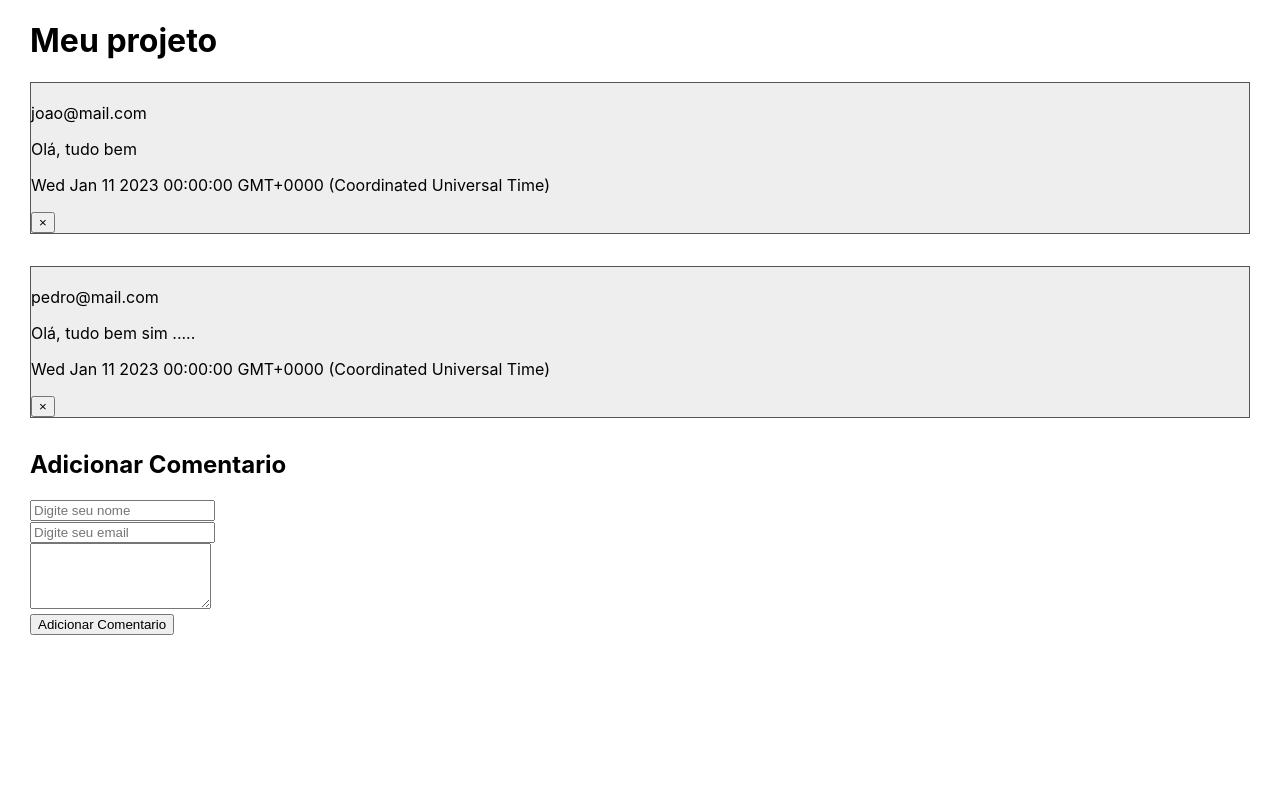
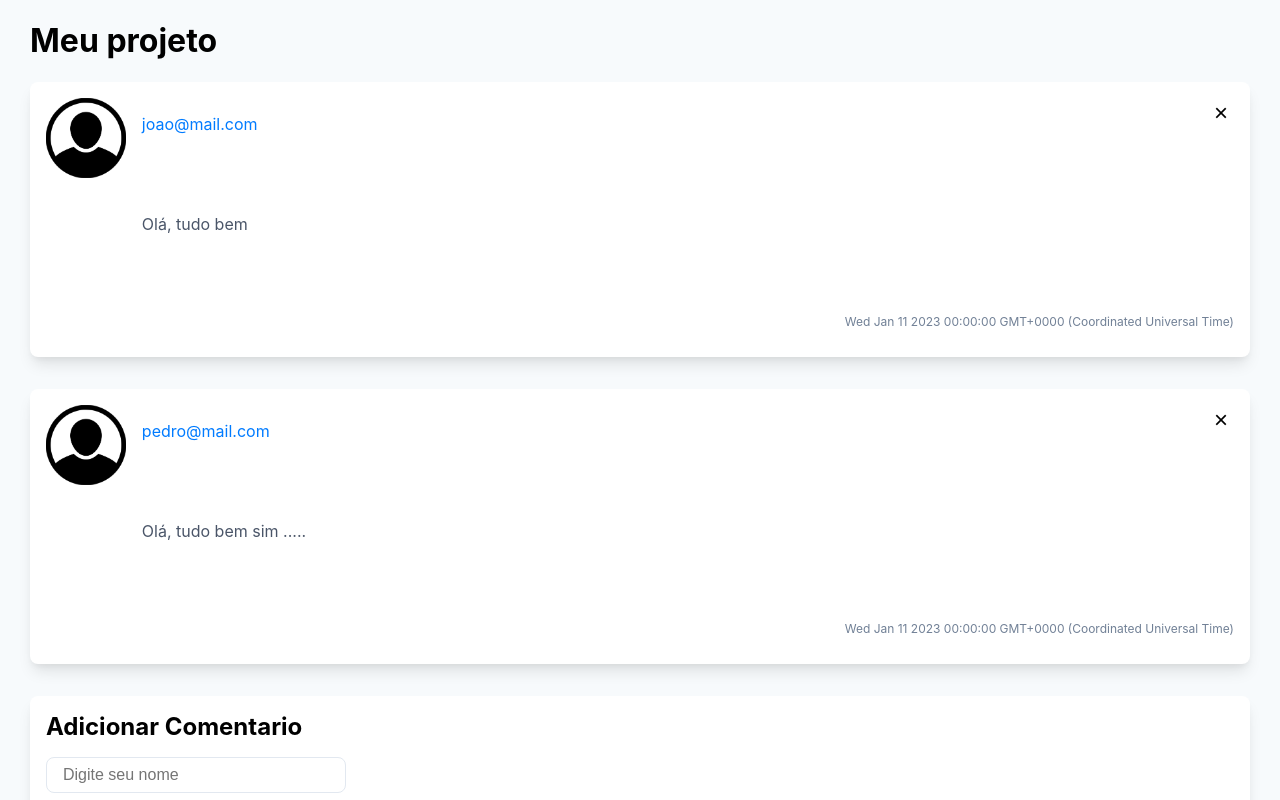
Before and after one commit to ivanProgramador/curso_react_2, a React (Create React App) app in the folder react-basico/: page / in a window 1280 px wide. Shown: the top 800 px of the page. Built offline with nearby package versions, Linux system fonts and the light colour scheme.

Commit message:
folhas de estilo da aplicação concluidas

```diff
--- a/react-basico/src/App.css
+++ b/react-basico/src/App.css
@@ -1,4 +1,61 @@
+*{
+   box-sizing:border-box;
+}
+
+body{
+   background-color:#f7fafc;
+}
+
 .App{
 
    padding:0 30px;
 }
+
+.Novo-comentario{
+
+   border-radius:.5rem;
+   box-shadow:0 10px 15px -3px rgba(0,0,0, .1), 0 4px 6px -2px rgba(0,0,0, .05);
+   padding:1rem;
+   background-color:#fff;
+
+}
+.Novo-comentario h2{
+   margin: 0px;
+}
+
+
+
+.Novo-comentario input, .Novo-comentario textarea{
+   color:4a5568;
+   background-color:#fff;
+   border:1px solid #e2e8f0;
+   font-size:1rem;
+   padding: .5rem 1rem;
+   margin: 1rem 0;
+   display:block;
+   border-radius:.5rem;
+
+}
+
+
+.Novo-comentario input{
+   width:300px;
+}
+
+.Novo-comentario textarea{
+   width:100%;
+}
+
+.Novo-comentario button{
+   background-color:#4299e1;
+   color:#fff;
+   font-size:1rem;
+   padding:.5rem 1rem;
+   border:none;
+
+
+}
+
+.Novo-comentario button:hover{
+   background-color:#2b6cb0;
+}
--- a/react-basico/src/App.js
+++ b/react-basico/src/App.js
@@ -129,7 +129,7 @@
                 ))
               }
 
-                <form method="post" onSubmit={this.adicionarComentario}>
+                <form method="post" onSubmit={this.adicionarComentario} className="Novo-comentario">
 
                     <h2>Adicionar Comentario</h2>
                     <div>
@@ -139,6 +139,7 @@
                          value={this.state.novoComentario.nome}
                          onChange={this.digitacao}
                          placeholder="Digite seu nome"
+                         required
                          />
                     </div>
 
@@ -149,6 +150,7 @@
                          onChange={this.digitacao}
                          value={this.state.novoComentario.email}
                          placeholder="Digite seu email"
+                         required
                          />
                     </div>
 
--- a/react-basico/src/componentes/Comentario.css
+++ b/react-basico/src/componentes/Comentario.css
@@ -1,7 +1,51 @@
 .Comentario{
 
-    background-color:#eee;
+    background-color:#fff;
     margin-bottom:2rem;
-    border:1px solid #555;
+    border-radius:.5rem;
+    box-shadow:0 10px 15px -3px rgba(0,0,0, .1), 0 4px 6px -2px rgba(0,0,0, .05);
+    display:flex;
+    padding:1rem;
+}
 
+.Comentario .avatar{
+
+    max-width:200px;
+    max-height:80px;
 }
+
+.Comentario .conteudo{
+    margin-left: 1rem;
+    width: 100%;
+    position:relative;
+}
+
+.Comentario .conteudo .nome{
+     font-size:1.25rem;
+     margin: .5rem 0 .25rem 0;
+     color: #2d3748;
+}
+
+.Comentario .conteudo .email{
+    color:#007bff;
+}
+
+.Comentario .conteudo .mensagem{
+    color:#4a5568;
+    margin:5rem 0;
+}
+
+.Comentario .conteudo .data{
+   text-align:right;
+   color:#718096;
+   font-size:.75rem;
+}
+
+.Comentario .conteudo button{
+    position:absolute;
+    top:0;
+    right:0;
+    border:none;
+    background:none;
+    font-size:1.5rem;
+}
--- a/react-basico/src/componentes/Comentario.js
+++ b/react-basico/src/componentes/Comentario.js
@@ -1,5 +1,6 @@
 import React from 'react';
-import './Comentario.css'
+import './Comentario.css';
+import imagemUsuario from './user.png';
 
 const Comentario = props =>{
 
@@ -7,11 +8,16 @@
 
 
    return <div className="Comentario" >
-            <h2>{props.name}</h2>
-            <p>{props.email}</p>
-            <p>{props.children}</p>
-            <p>{props.data.toString()}</p>
-            <button onClick={props.onRemove} >&times;</button>
+
+         <img class="avatar" src={imagemUsuario} alt={props.nome}/>
+
+         <div class="conteudo">
+                <h2 class="nome" >{props.name}</h2>
+                <p  class="email" >{props.email}</p>
+                <p  class="mensagem" >{props.children}</p>
+                <p  class="data" >{props.data.toString()}</p>
+                <button onClick={props.onRemove} >&times;</button>
+             </div>
           </div>
 
 
```
Also changed, not shown: react-basico/src/componentes/user.png (added).
